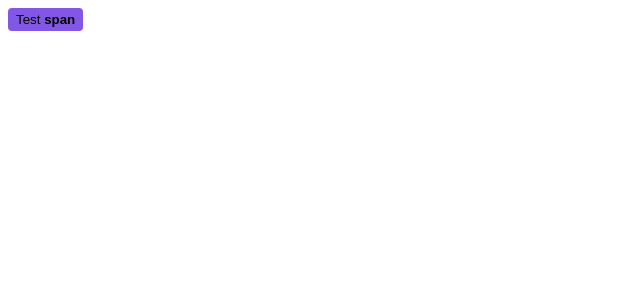
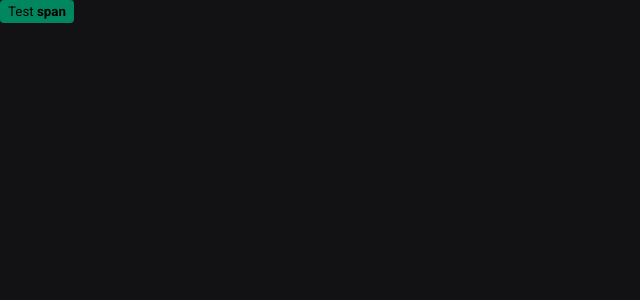
Before and after one commit to DiegoRamos-b/ignite-react-js, a Next.js app in the folder fundamentos-reactjs/: page / in a window 1280 px wide. Shown: the top 300 px of the page, without its empty margins (0-640 px from the left). Built offline with nearby package versions, Linux system fonts and the light colour scheme.

Commit message:
[ignite] [reactjs] [fundamentos next.Js] [estrutura visual] fim da aula 'estilos globais'

```diff
--- a/fundamentos-reactjs/src/pages/_app.tsx
+++ b/fundamentos-reactjs/src/pages/_app.tsx
@@ -1,5 +1,8 @@
 import type { AppProps } from "next/app";
 
+import { globalStyles } from "@/styles/global";
+
+globalStyles();
 export default function App({ Component, pageProps }: AppProps) {
   return <Component {...pageProps} />;
 }
--- a/fundamentos-reactjs/src/pages/index.tsx
+++ b/fundamentos-reactjs/src/pages/index.tsx
@@ -1,7 +1,7 @@
 import { styled } from "@/styles";
 
 const Button = styled("button", {
-  backgroundColor: "$rocketseat",
+  backgroundColor: "$green500",
   borderRadius: 4,
   border: 0,
   padding: "4px 8px",
--- /dev/null
+++ b/fundamentos-reactjs/src/styles/global.ts
@@ -0,0 +1,19 @@
+import { globalCss } from ".";
+
+export const globalStyles = globalCss({
+  "*": {
+    margin: 0,
+    padding: 0,
+  },
+
+  body: {
+    "-webkit-font-smoothing": "antialiased",
+    backgroundColor: "$gray900",
+    color: "$gray100",
+  },
+
+  "body, input, textarea, button": {
+    fontFamily: "Roboto",
+    fontWeight: 400,
+  },
+});
--- a/fundamentos-reactjs/src/styles/index.ts
+++ b/fundamentos-reactjs/src/styles/index.ts
@@ -12,7 +12,14 @@ export const {
 } = createStitches({
   theme: {
     colors: {
-      rocketseat: "#8257e6",
+      white: "#fff",
+      gray900: "#121214",
+      gray800: "#202024",
+      gray300: "#c4c4cc",
+      gray100: "#e1e1e6",
+
+      green500: "#00875f",
+      green300: "#00b37e",
     },
   },
 });
```
